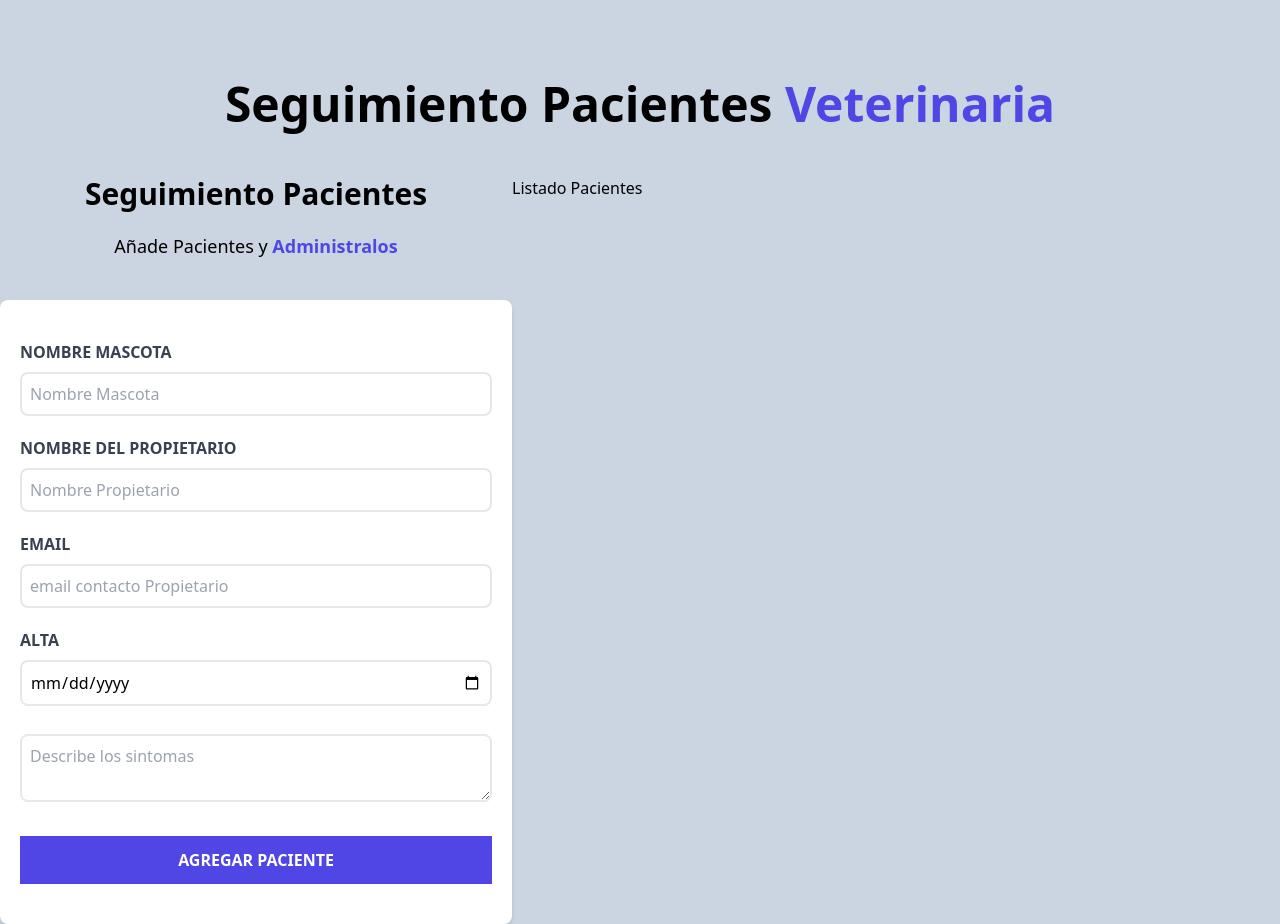
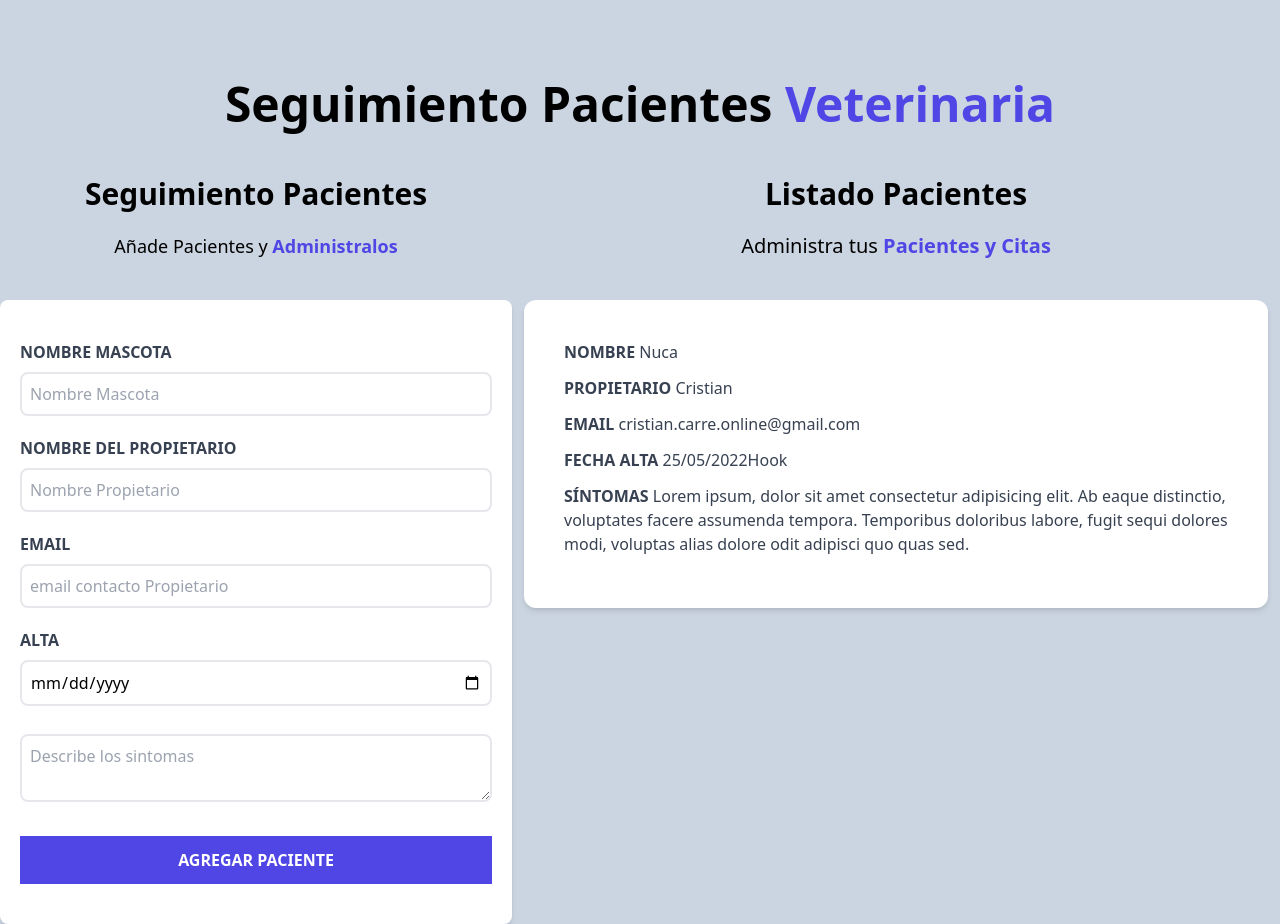
Before and after one commit to manodecristiano/citas-react, a React (Create React App) app: page / in a window 1280 px wide. Built offline with nearby package versions, Linux system fonts and the light colour scheme.

Commit message:
Update Pacient List 3

```diff
--- a/src/components/PacientList.jsx
+++ b/src/components/PacientList.jsx
@@ -4,7 +4,41 @@ export const PacientList = () => {
   return (
     <div className="w-1/2 lg:w-3/5">
 
-    <h2>Listado Pacientes</h2>
+    <h2 className="font-black text-3xl text-center">Listado Pacientes</h2>
+    <p className="text-xl mt-5 mb-10 text-center">
+      Administra tus {' '}
+      <span className="text-indigo-600 font-bold">Pacientes y Citas</span>
+   </p>
+
+    <div className="m-3 py-10 px-10 rounded-xl mt-5 bg-white shadow-md">
+
+        <p className="font-bold mb-3 uppercase text-gray-700">Nombre{' '}
+          <span className="font-normal normal-case">Nuca</span>
+       </p>
+
+       <p className="font-bold mb-3 uppercase text-gray-700">Propietario{' '}
+          <span className="font-normal normal-case">Cristian</span>
+       </p>
+
+       <p className="font-bold mb-3 uppercase text-gray-700">Email{' '}
+          <span className="font-normal normal-case">cristian.carre.online@gmail.com</span>
+       </p>
+
+       <p className="font-bold mb-3 uppercase text-gray-700">Fecha alta{' '}
+          <span className="font-normal normal-case">25/05/2022Hook</span>
+       </p>
+
+       <p className="font-bold mb-3 uppercase text-gray-700">Síntomas{' '}
+          <span className="font-normal normal-case">Lorem ipsum, dolor sit amet
+          consectetur adipisicing elit. Ab eaque distinctio, voluptates
+          facere assumenda tempora. Temporibus doloribus labore, fugit sequi
+           dolores modi, voluptas alias dolore odit adipisci quo quas sed.</span>
+       </p>
+    </div>
+
+
+
+
 
     </div>
   )
```
